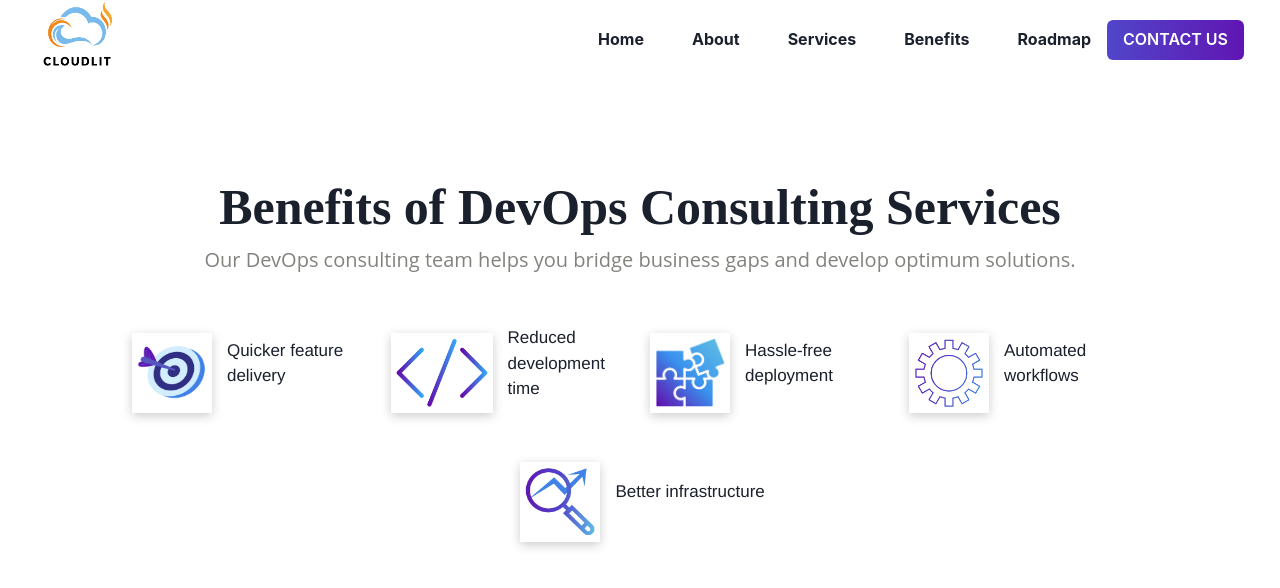
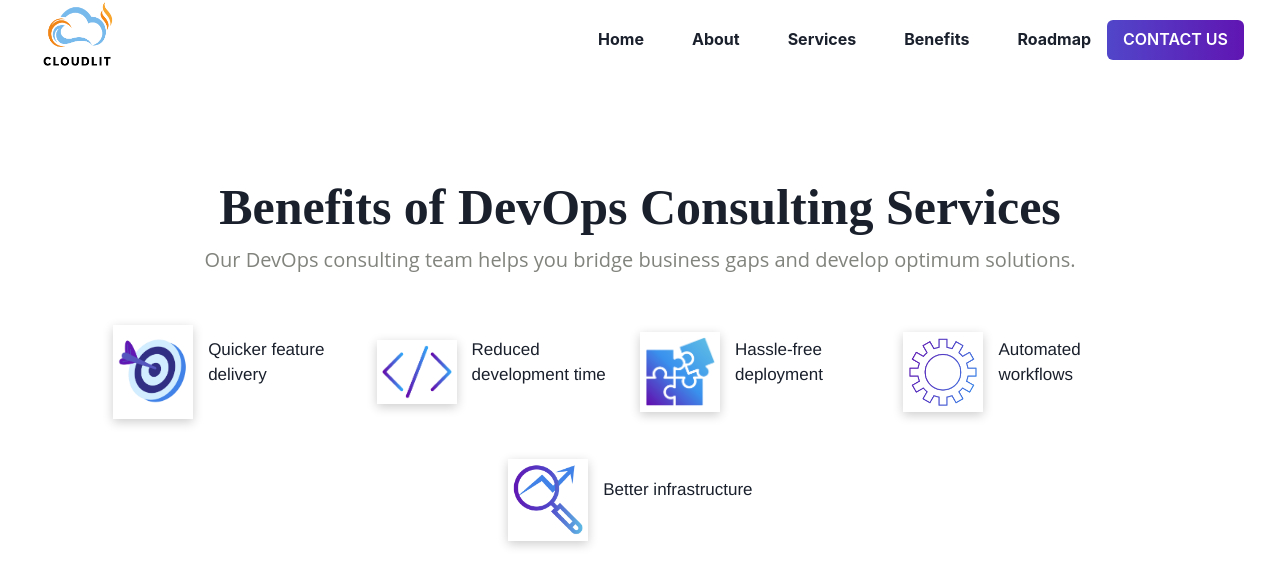
Before and after one commit to UmemaAhmed009/cloudlit, a React (Create React App) app: page /about in a window 1280 px wide. Both pictures are taken after a click on the button "Benefits". Shown: the top 588 px of the page. Built offline with nearby package versions, Linux system fonts and the light colour scheme.

Commit message:
changed benefits icons width

```diff
--- a/src/styles/Benefits.module.css
+++ b/src/styles/Benefits.module.css
@@ -24,6 +24,7 @@
     display: flex;
     flex-wrap: wrap;
     align-items: center;
+    justify-content: center;
     text-align: left;
     margin-bottom: 20px;
     margin-right: 10px;
@@ -35,9 +36,9 @@
   .image{
     padding:5px;
     /* padding-left:5px; */
-    height: 80px;
-    min-width: 80px;
-    width: auto;
+    width: 80px;
+    height: auto;
+    /* width: auto; */
     /* height:auto; */
     /* border: 1px solid black; */
     margin-right: 15px;
--- a/src/views/Benefits.jsx
+++ b/src/views/Benefits.jsx
@@ -19,7 +19,7 @@ const Benefits = () => {
         <h1>Benefits of DevOps Consulting Services</h1>
         <p>Our DevOps consulting team helps you bridge business gaps and develop optimum solutions.</p>
     </div>
-    <div className={styleTwo.container} style={{marginTop:"50px", marginLeft:"20px"}}>
+    <div className={styleTwo.container} style={{justifyContent:"center", alignItems:"center", marginTop:"50px"}}>
       <div className = {styles["image-content"]}>
         <div className={styles.image}>
             <img
```
